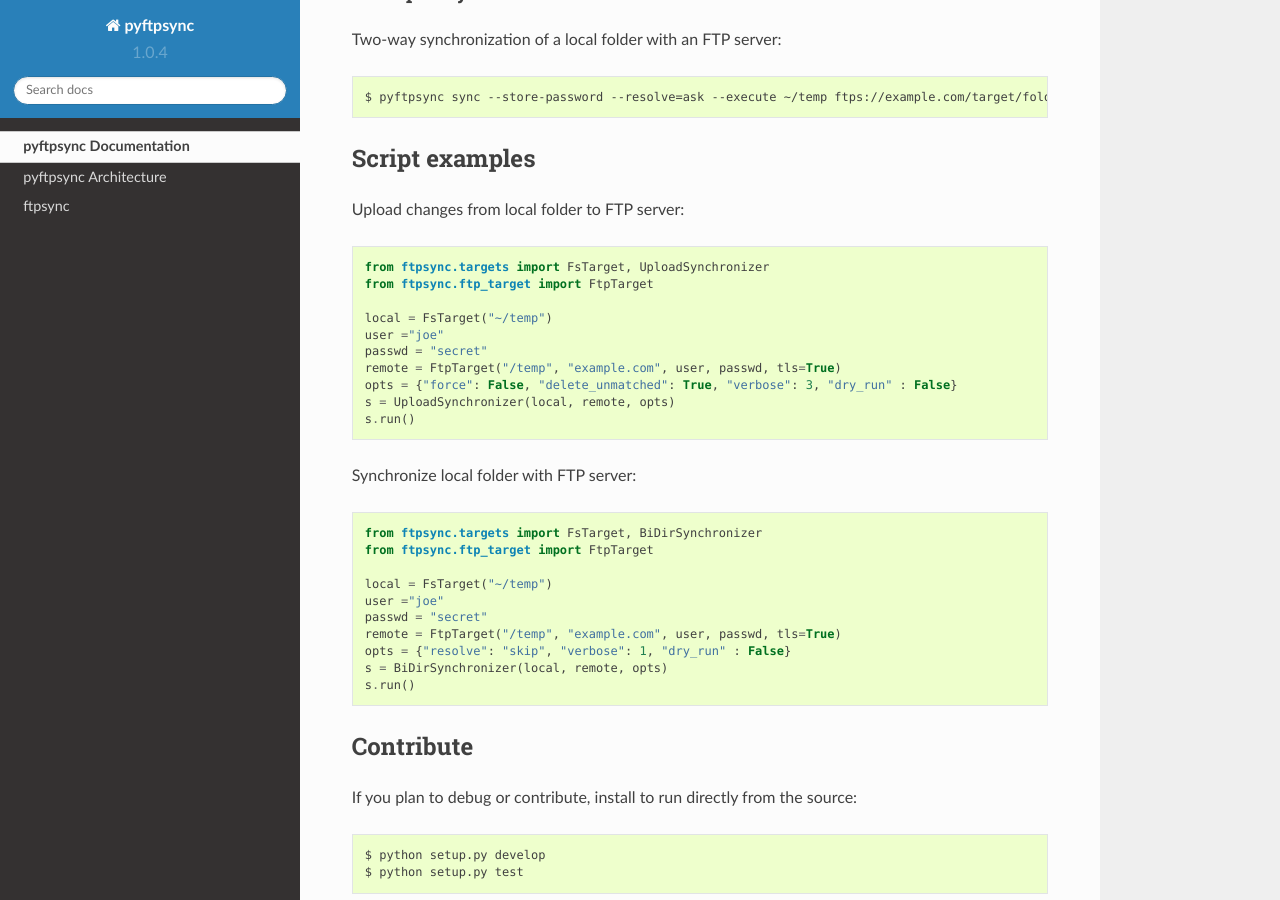
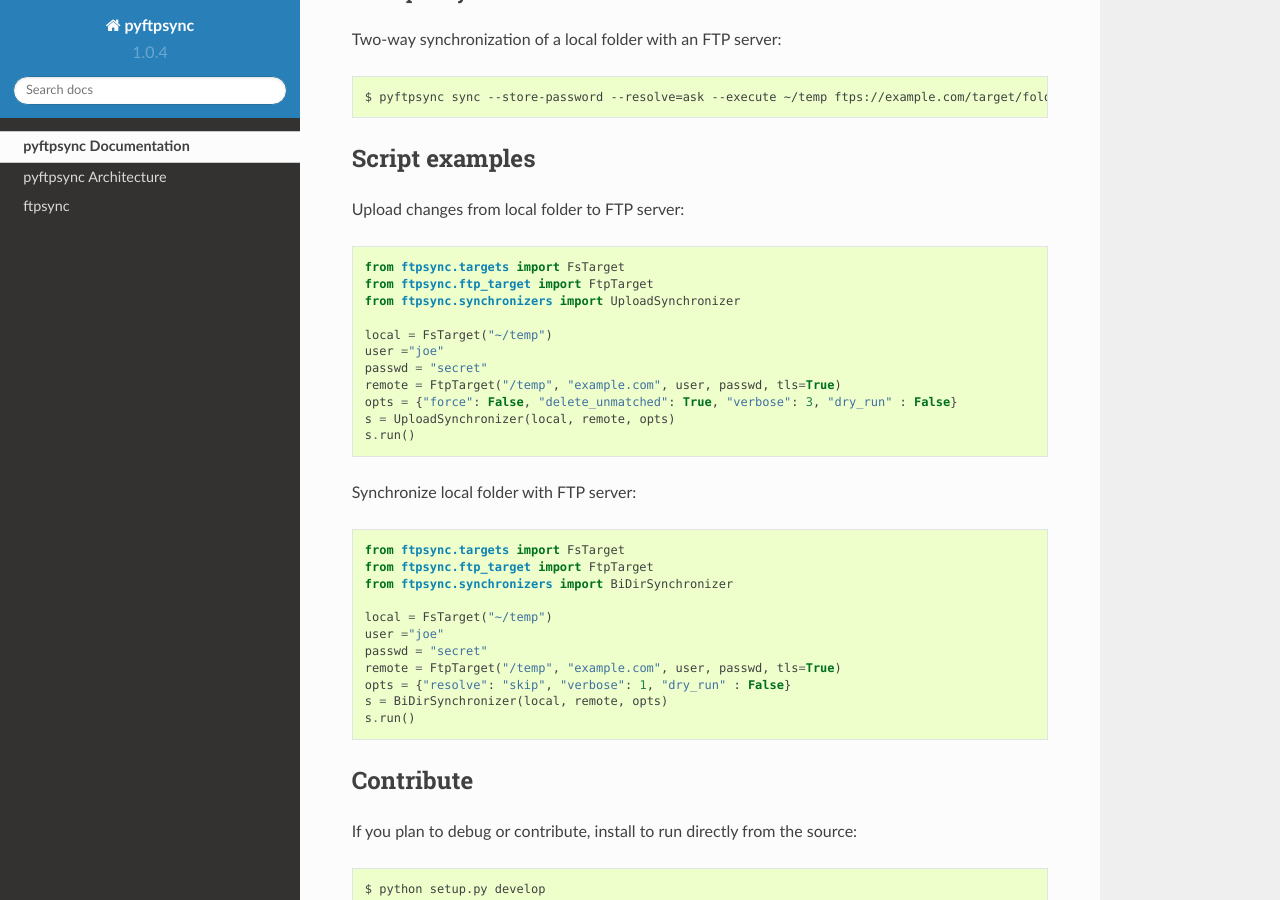
Before and after one commit to mar10/pyftpsync, a Sphinx documentation site: the page built from docs/index.rst, in a window 1280 px wide and 900 px high, scrolled down 4311 px. Built offline with Sphinx 7.4.7 and the Read the Docs theme 2.0.0, drawn with Linux system fonts in a browser that asks for light colours; the version number is read from the project's files by our own code.

Commit message:
Fix docs example imports

```diff
--- a/docs/index.rst
+++ b/docs/index.rst
@@ -233,8 +233,9 @@
 
 Upload changes from local folder to FTP server::
 
-  from ftpsync.targets import FsTarget, UploadSynchronizer
+  from ftpsync.targets import FsTarget
   from ftpsync.ftp_target import FtpTarget
+  from ftpsync.synchronizers import UploadSynchronizer
 
   local = FsTarget("~/temp")
   user ="joe"
@@ -246,8 +247,9 @@
 
 Synchronize local folder with FTP server::
 
-  from ftpsync.targets import FsTarget, BiDirSynchronizer
+  from ftpsync.targets import FsTarget
   from ftpsync.ftp_target import FtpTarget
+  from ftpsync.synchronizers import BiDirSynchronizer
 
   local = FsTarget("~/temp")
   user ="joe"
```
